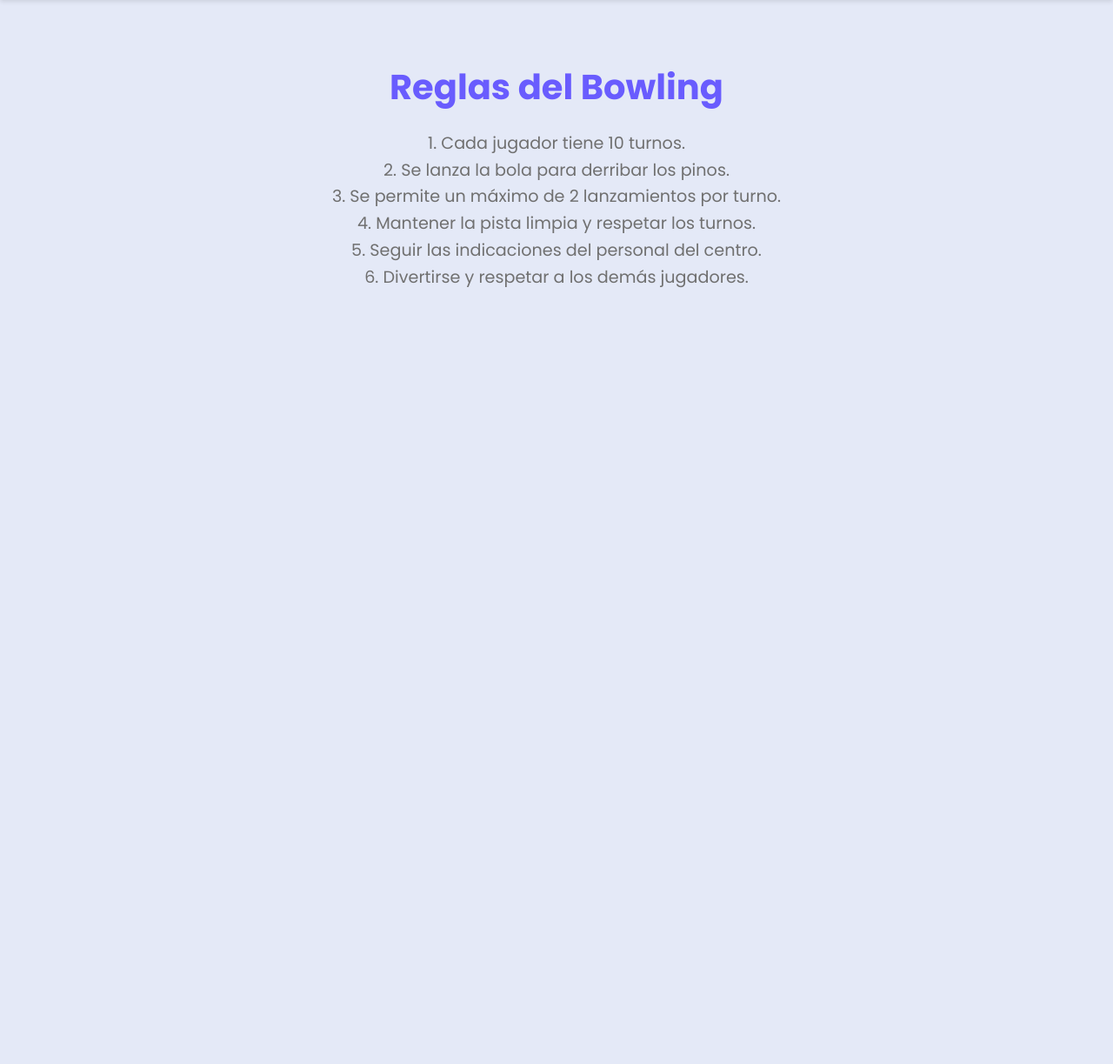
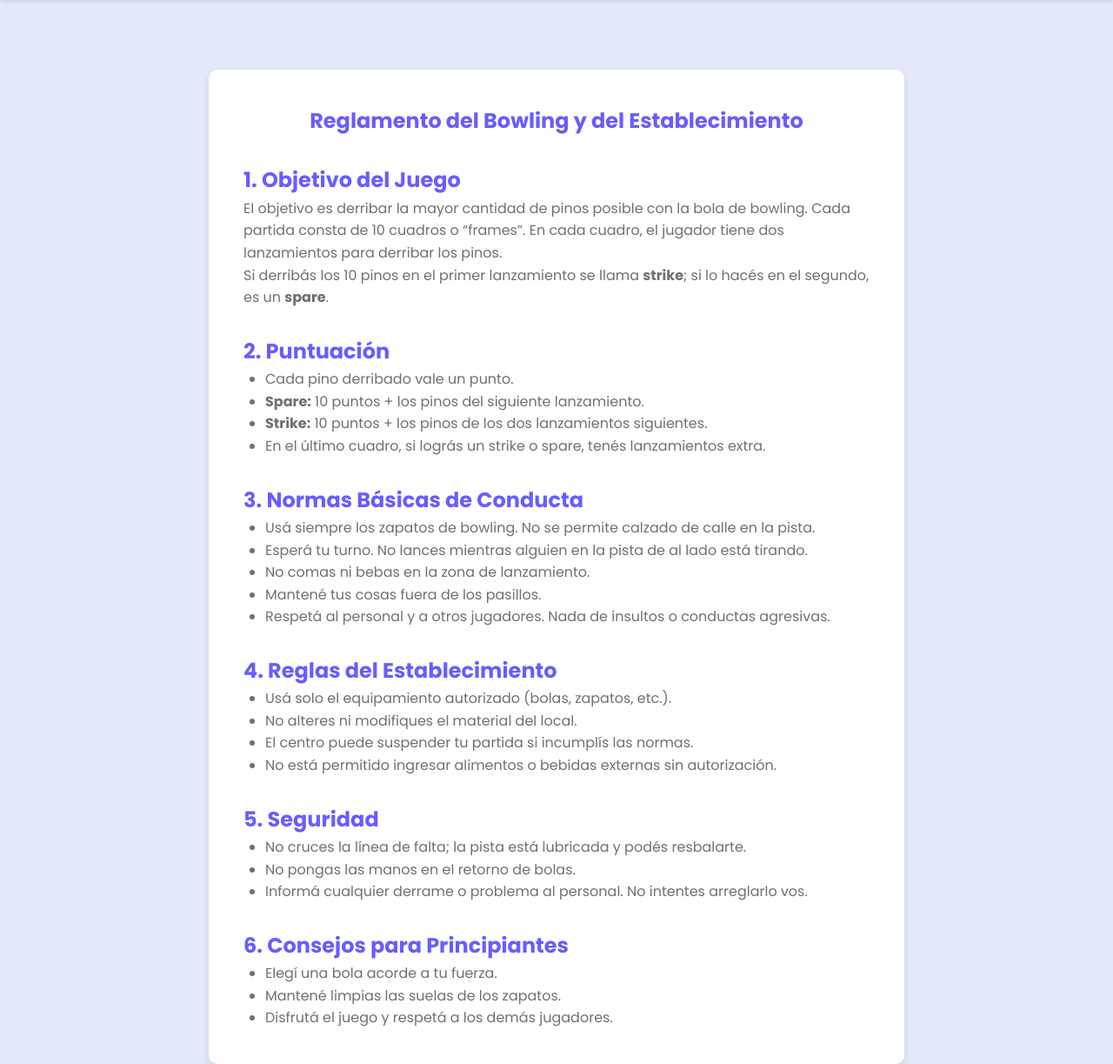
Before and after one commit to Villada-PG3/trabajo-practico-integrador-centro-bowling, a Django app: page /reglas/ in a window 1280 px wide. Shown: the part 60-1283 px from the top of the page at 87% size. Before the commit the page ends 391 px from the top, so only its background shows below. Run offline with Django 5.2, Linux system fonts and the light colour scheme.

Commit message:
agrego reglas html y css + la url y views

```diff
--- a/bowling/bowl/static/bowl/reglas.css
+++ b/bowling/bowl/static/bowl/reglas.css
@@ -13,39 +13,36 @@ body {
     color: var(--text-color);
     margin: 0;
     padding: 0;
-    transition: var(--tran-05);
 }
 
-.content-container {
-    text-align: center;
-    padding: 50px 20px;
+.rules-container {
     max-width: 800px;
-    margin: auto;
+    margin: 60px auto;
+    padding: 40px;
+    background-color: var(--navbar-color);
+    box-shadow: 0 4px 8px rgba(0,0,0,0.1);
+    border-radius: 10px;
+    text-align: left;
+    line-height: 1.6;
 }
 
-.content-container h1 {
-    font-size: 2.5rem;
+.rules-container h1 {
+    text-align: center;
+    color: var(--primary-color);
     margin-bottom: 20px;
-    color: var(--primary-color);
 }
 
-.reglas-texto {
-    font-size: 1.2rem;
-    line-height: 1.6;
-    color: var(--text-color);
-    text-align: center;
+.rules-container h2 {
+    color: var(--primary-color);
+    margin-top: 30px;
 }
 
-@media (max-width: 600px) {
-    .content-container {
-        padding: 30px 10px;
-    }
+.rules-container ul {
+    list-style-type: disc;
+    padding-left: 25px;
+}
 
-    .content-container h1 {
-        font-size: 2rem;
-    }
-
-    .reglas-texto {
-        font-size: 1rem;
-    }
+.rules-container p,
+.rules-container li {
+    font-size: 1rem;
 }
--- a/bowling/bowl/templates/bowl/reglas.html
+++ b/bowling/bowl/templates/bowl/reglas.html
@@ -6,15 +6,50 @@
 {% endblock %}
 
 {% block content %}
-<div class="content-container">
-    <h1>Reglas del Bowling</h1>
-    <p class="reglas-texto">
-        1. Cada jugador tiene 10 turnos.<br>
-        2. Se lanza la bola para derribar los pinos.<br>
-        3. Se permite un máximo de 2 lanzamientos por turno.<br>
-        4. Mantener la pista limpia y respetar los turnos.<br>
-        5. Seguir las indicaciones del personal del centro.<br>
-        6. Divertirse y respetar a los demás jugadores.
-    </p>
+<div class="rules-container">
+    <h1>Reglamento del Bowling y del Establecimiento</h1>
+
+    <h2>1. Objetivo del Juego</h2>
+    <p>El objetivo es derribar la mayor cantidad de pinos posible con la bola de bowling. Cada partida consta de 10 cuadros o “frames”. En cada cuadro, el jugador tiene dos lanzamientos para derribar los pinos.</p>
+    <p>Si derribás los 10 pinos en el primer lanzamiento se llama <b>strike</b>; si lo hacés en el segundo, es un <b>spare</b>.</p>
+
+    <h2>2. Puntuación</h2>
+    <ul>
+        <li>Cada pino derribado vale un punto.</li>
+        <li><b>Spare:</b> 10 puntos + los pinos del siguiente lanzamiento.</li>
+        <li><b>Strike:</b> 10 puntos + los pinos de los dos lanzamientos siguientes.</li>
+        <li>En el último cuadro, si lográs un strike o spare, tenés lanzamientos extra.</li>
+    </ul>
+
+    <h2>3. Normas Básicas de Conducta</h2>
+    <ul>
+        <li>Usá siempre los zapatos de bowling. No se permite calzado de calle en la pista.</li>
+        <li>Esperá tu turno. No lances mientras alguien en la pista de al lado está tirando.</li>
+        <li>No comas ni bebas en la zona de lanzamiento.</li>
+        <li>Mantené tus cosas fuera de los pasillos.</li>
+        <li>Respetá al personal y a otros jugadores. Nada de insultos o conductas agresivas.</li>
+    </ul>
+
+    <h2>4. Reglas del Establecimiento</h2>
+    <ul>
+        <li>Usá solo el equipamiento autorizado (bolas, zapatos, etc.).</li>
+        <li>No alteres ni modifiques el material del local.</li>
+        <li>El centro puede suspender tu partida si incumplís las normas.</li>
+        <li>No está permitido ingresar alimentos o bebidas externas sin autorización.</li>
+    </ul>
+
+    <h2>5. Seguridad</h2>
+    <ul>
+        <li>No cruces la línea de falta; la pista está lubricada y podés resbalarte.</li>
+        <li>No pongas las manos en el retorno de bolas.</li>
+        <li>Informá cualquier derrame o problema al personal. No intentes arreglarlo vos.</li>
+    </ul>
+
+    <h2>6. Consejos para Principiantes</h2>
+    <ul>
+        <li>Elegí una bola acorde a tu fuerza.</li>
+        <li>Mantené limpias las suelas de los zapatos.</li>
+        <li>Disfrutá el juego y respetá a los demás jugadores.</li>
+    </ul>
 </div>
 {% endblock %}
--- a/bowling/config/urls.py
+++ b/bowling/config/urls.py
@@ -20,7 +20,6 @@ urlpatterns = [
     path('nosotros/', nosotros, name='nosotros'),
     path('galeria/', GaleriaView.as_view(), name='galeria'),
     path('reglas/', ReglasView.as_view(), name='reglas'),
-
 
     # Reservas
     path('reserva/', ReservaView.as_view(), name="reserva"),
```
